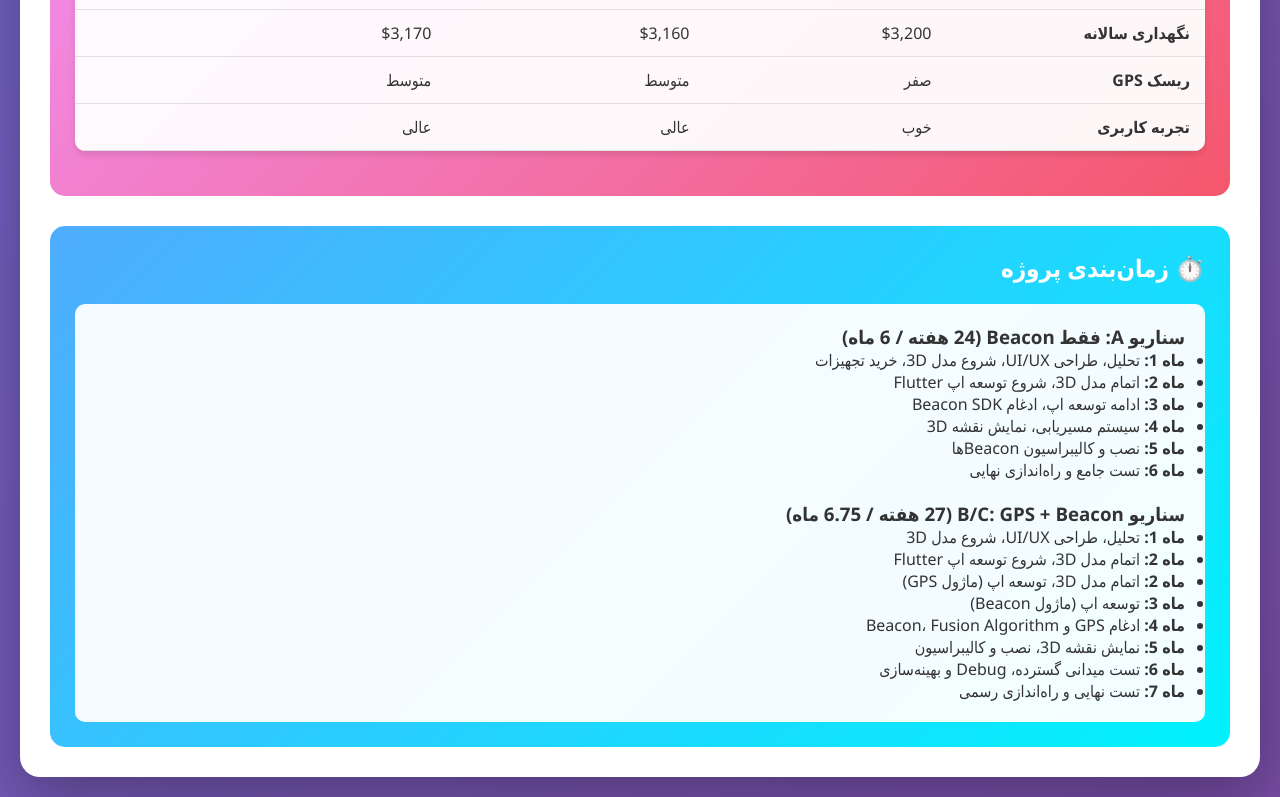
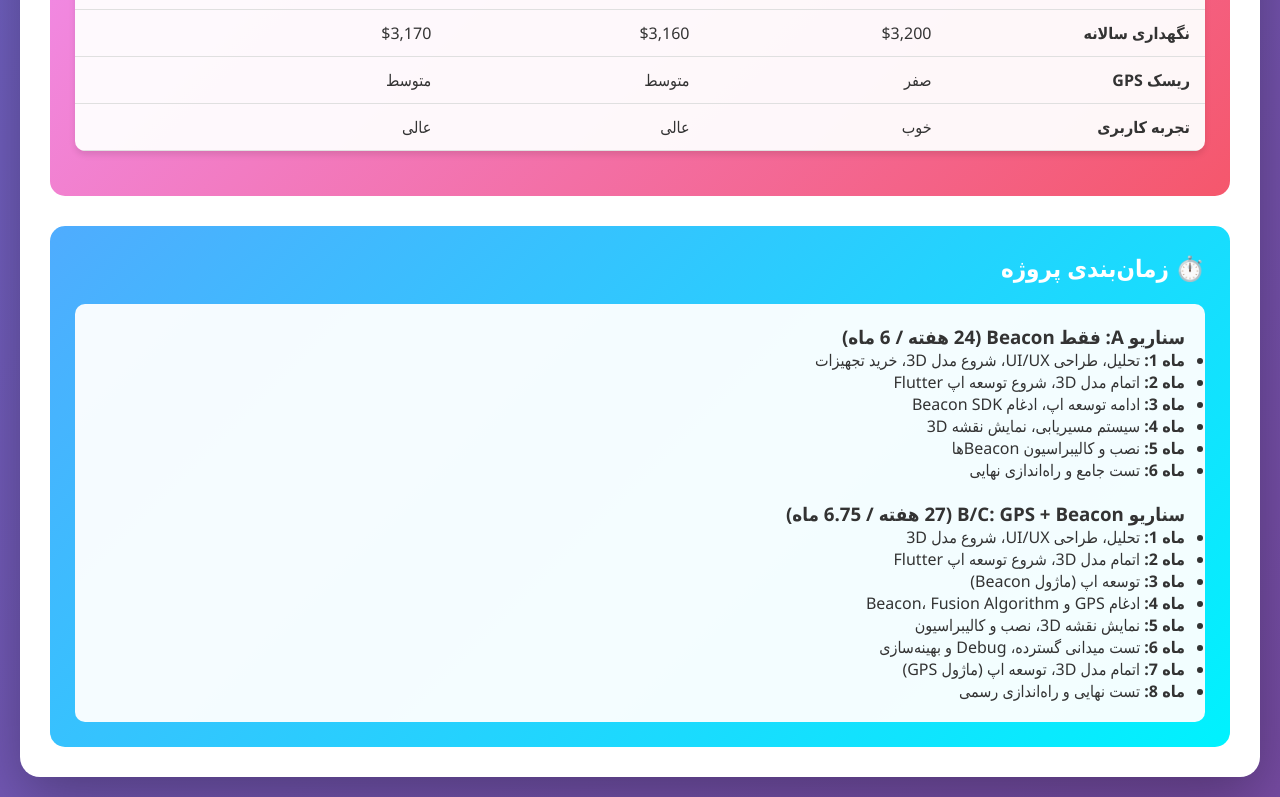
Before and after one commit to Mehrdadgame/AbbasAbad, a plain HTML site: page index.html in a window 1280 px wide. Shown: the part 3076-3873 px from the top of the page. Drawn offline with Linux system fonts and the light colour scheme.

Commit message:
Change Line

```diff
--- a/index.html
+++ b/index.html
@@ -1294,12 +1294,12 @@
                 <ul>
                     <li><strong>ماه 1:</strong> تحلیل، طراحی UI/UX، شروع مدل 3D</li>
                     <li><strong>ماه 2:</strong> اتمام مدل 3D، شروع توسعه اپ Flutter</li>
-                    <li><strong>ماه 2:</strong> اتمام مدل 3D، توسعه اپ (ماژول GPS)</li>
                     <li><strong>ماه 3:</strong> توسعه اپ (ماژول Beacon)</li>
                     <li><strong>ماه 4:</strong> ادغام GPS و Beacon، Fusion Algorithm</li>
                     <li><strong>ماه 5:</strong> نمایش نقشه 3D، نصب و کالیبراسیون</li>
                     <li><strong>ماه 6:</strong> تست میدانی گسترده، Debug و بهینه‌سازی</li>
-                    <li><strong>ماه 7:</strong> تست نهایی و راه‌اندازی رسمی</li>
+                    <li><strong>ماه 7:</strong> اتمام مدل 3D، توسعه اپ (ماژول GPS)</li>
+                    <li><strong>ماه 8:</strong> تست نهایی و راه‌اندازی رسمی</li>
                 </ul>
             </div>
         </div>
```
